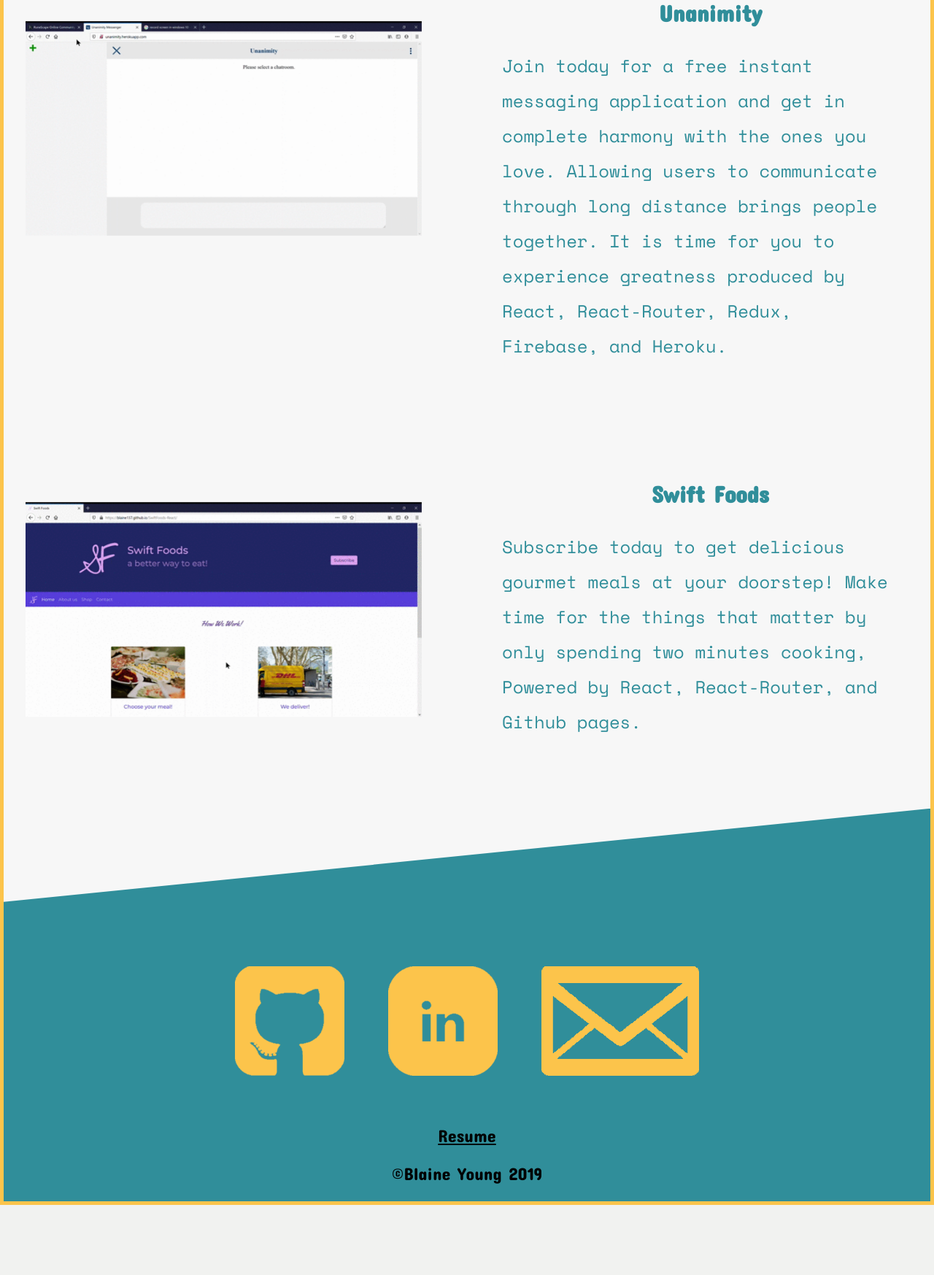
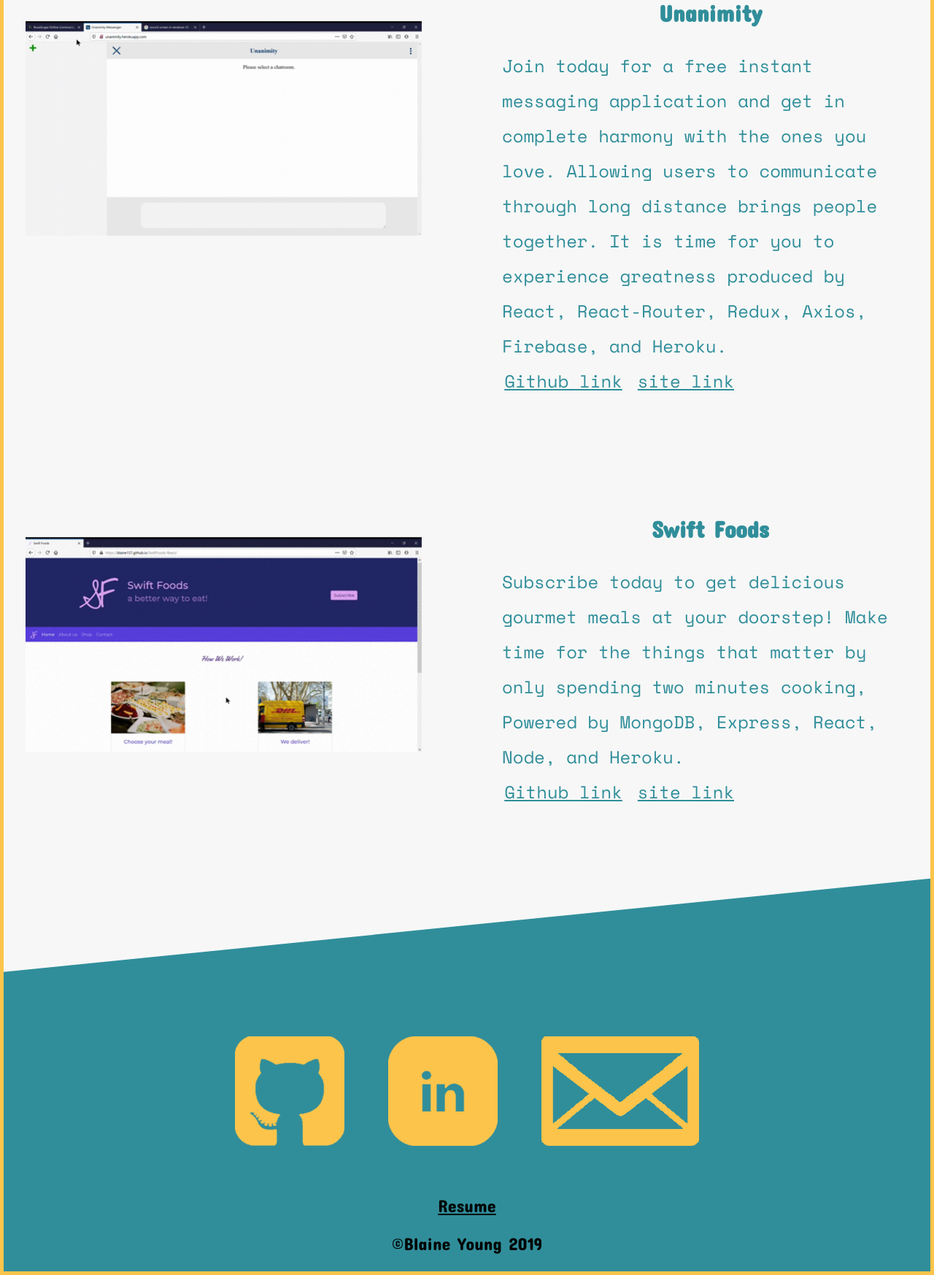
Before and after one commit to Blaine137/BlainesPortfolio2020, a PHP site: page / in a window 1280 px wide. Shown: the part 2602-4349 px from the top of the page at 73% size. Before the commit the page ends 4253 px from the top, so only its background shows below. Run offline with PHP 8.4, Linux system fonts and the light colour scheme.

Commit message:
fixed animations and added links to projects

```diff
--- a/animate.css
+++ b/animate.css
@@ -3,9 +3,7 @@
 @keyframes leftIn {
   0% {
     opacity: 0;
-    transform: translateX(-5rem); }
-  80% {
-    transform: translateX(0.5rem); }
+    transform: translateX(-10rem); }
   100% {
     opacity: 1;
     transform: translate(0); }
@@ -16,15 +14,12 @@
   animation-fill-mode: forwards;
   animation-duration: 1s;
   animation-timing-function: ease-out;
-  animation-delay: 0.25s;
 }
 
 @keyframes rightIn {
   0% {
     opacity: 0;
-    transform: translateX(5rem); }
-  80% {
-    transform: translateX(-0.5rem); }
+    transform: translateX(10rem); }
   100% {
     opacity: 1;
     transform: translate(0); }
@@ -35,7 +30,6 @@
   animation-fill-mode: forwards;
   animation-duration: 1s;
   animation-timing-function: ease-out;
-  animation-delay: 0.25s;
 }
 
 @keyframes bottomIn {
@@ -54,7 +48,7 @@
   animation-fill-mode: forwards;
   animation-duration: 1s;
   animation-timing-function: ease-out;
-  animation-delay: 0.25s;
+
 }
 
 @keyframes fadeIn {
@@ -79,8 +73,6 @@
   0% {
     opacity: 0;
     transform: translateY(5rem); }
-  80% {
-    transform: translateY(-0.5rem); }
   100% {
     opacity: 1;
     transform: translate(0); }
@@ -91,5 +83,4 @@
   animation-fill-mode: forwards;
   animation-duration: 1s;
   animation-timing-function: ease-out;
-  animation-delay: 0.25s;
 }
--- a/index.html
+++ b/index.html
@@ -122,12 +122,14 @@
                         <span class="firstword">Unanimity</span>
                         <p>Join today for a free instant messaging application and get in complete harmony with the ones you love.
                           Allowing users to communicate through long distance brings people together.
-                          It is time for you to experience greatness produced by React, React-Router, Redux, Firebase, and Heroku.
+                          It is time for you to experience greatness produced by React, React-Router, Redux, Axios, Firebase, and Heroku. <br>
+                          <a href="https://github.com/Blaine137/unanimity" class="projectLink" target="_blank">Github link</a>
+                          <a href="https://unanimity.herokuapp.com/" class="projectLink" target="_blank">site link</a>
                         </p>
                     </div>
                     <div class="left">
-                        <a href="https://blaine137.github.io/SwiftFoods-React/" target="_blank">
-                          <img data-src="images/swiftFoods.gif" alt="Swift Foods project" class="img php" />
+                        <a href="https://swiftfoods.herokuapp.com/" target="_blank">
+                          <img data-src="images/swiftFoods.gif" alt="Swift Foods project" class="project img" />
                         </a>
 
                     </div>
@@ -136,7 +138,9 @@
                         <p>
                           Subscribe today to get delicious gourmet meals at your doorstep!
                           Make time for the things that matter by only spending two minutes cooking,
-                          Powered by React, React-Router, and Github pages.
+                          Powered by MongoDB, Express, React, Node, and Heroku. <br>
+                          <a href="https://github.com/Blaine137/SwiftFoods-Express-React-MongoDB" class="projectLink" target="_blank">Github link</a>
+                          <a href="https://swiftfoods.herokuapp.com/" class="projectLink" target="_blank">site link</a>
                         </p>
                     </div>
                 </div>
--- a/style.css
+++ b/style.css
@@ -228,6 +228,12 @@ body{
     font-size: 1.5em;
     color: #308E9A;
 
+}
+
+.projectLink{
+  color: #308E9A;
+  text-align: center;
+  padding: 0 .2rem 0 .2rem;
 }
 
 footer {
```
